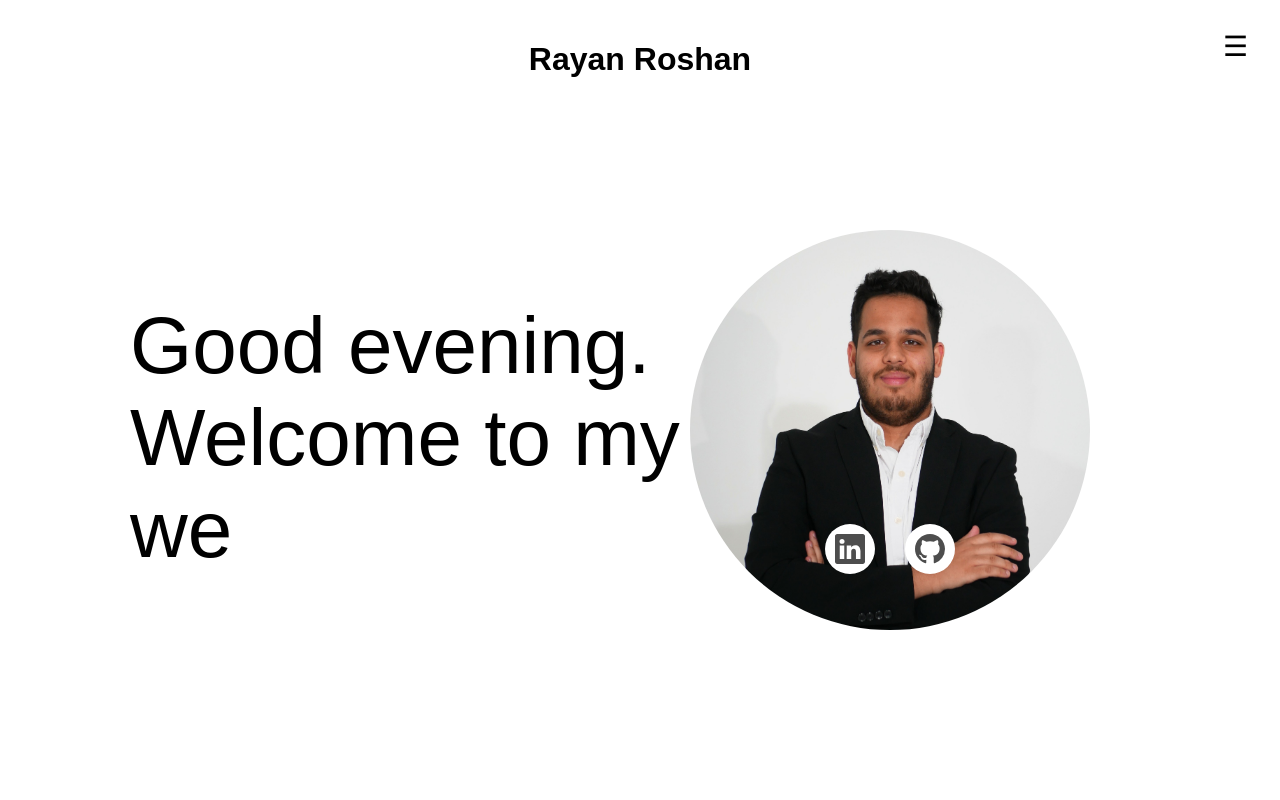
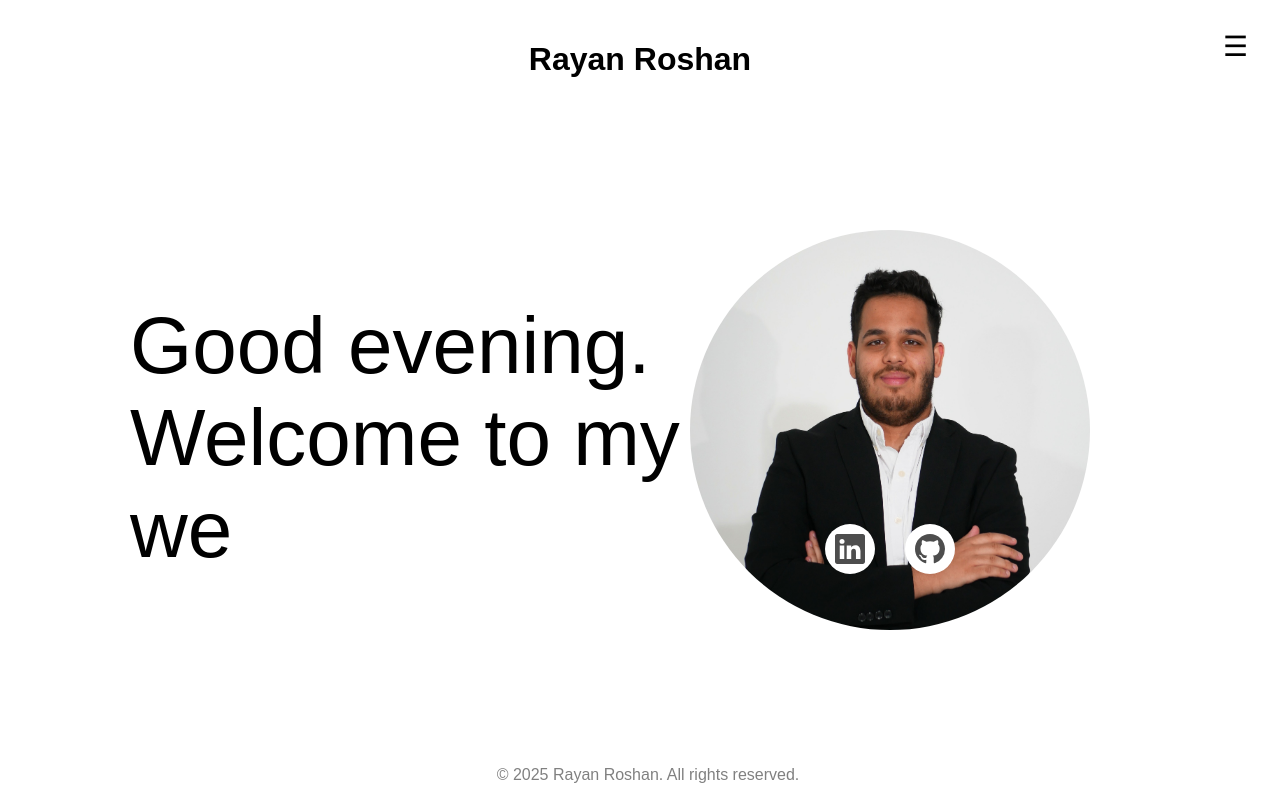
Before and after one commit to Rayan-Roshan21/Rayan_Roshan_website, a React (Vite) app in the folder Rayan_Roshan_Website/: page / in a window 1280 px wide. Built offline with nearby package versions, Linux system fonts and the light colour scheme.

Commit message:
Added the copyright component

```diff
--- /dev/null
+++ b/Rayan_Roshan_Website/src/Copyright_title/Copyright_title.css
@@ -0,0 +1,10 @@
+.Copyright-title {
+    font-size: medium;
+    color: gray;
+    font-family: Arial, Helvetica, sans-serif;
+    font-style: normal;
+    text-align: center;
+    position: fixed;
+    bottom: 0;
+    width: 100%;
+}
--- /dev/null
+++ b/Rayan_Roshan_Website/src/Copyright_title/Copyright_title.jsx
@@ -0,0 +1,8 @@
+import '../Copyright_title/Copyright_title.css';
+function Copyright_title() {
+    return (
+         <p className="Copyright-title">&copy; 2025 Rayan Roshan. All rights reserved.</p>
+    );
+}
+
+export default Copyright_title
--- a/Rayan_Roshan_Website/src/Pages/Home.jsx
+++ b/Rayan_Roshan_Website/src/Pages/Home.jsx
@@ -4,7 +4,7 @@ import Sidebar from '../Sidebar/Sidebar';
 import profileImage from '../assets/profile-image.JPG';
 import Tooltip from '../Information_bar/Tooltip';
 import { motion } from 'framer-motion';
-
+import Copyright from '../Copyright_title/Copyright_title'
 
 function Home() {
   const [introText, setIntroText] = useState('');
@@ -74,6 +74,9 @@ function Home() {
         <img className="profile-image" src={profileImage} alt="profile-image" />
         <Tooltip />
       </div>
+      <div>
+        <Copyright />
+      </div>
     </motion.div>
 );
 
```
